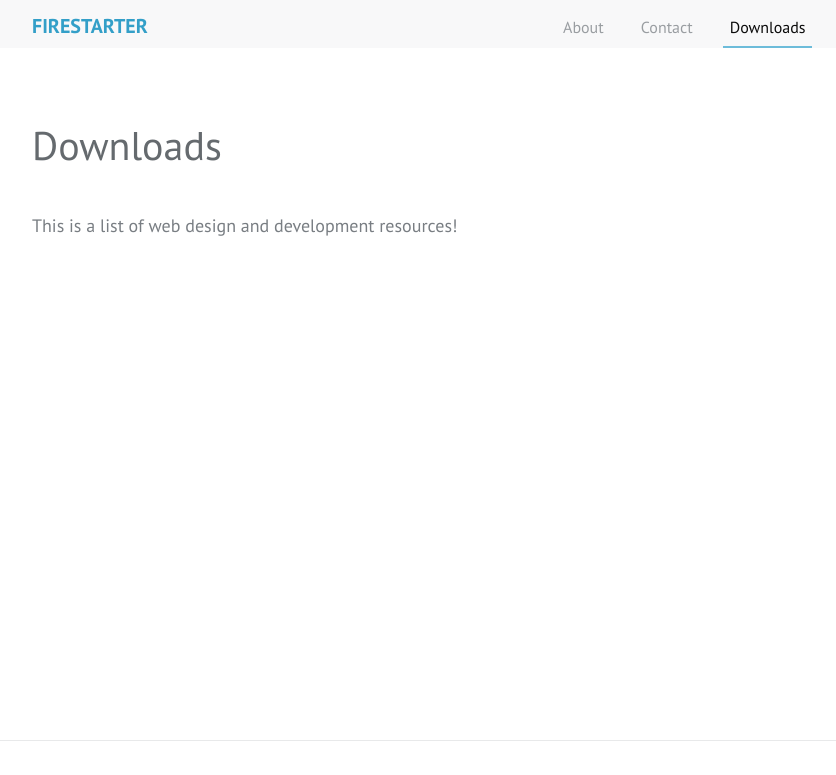
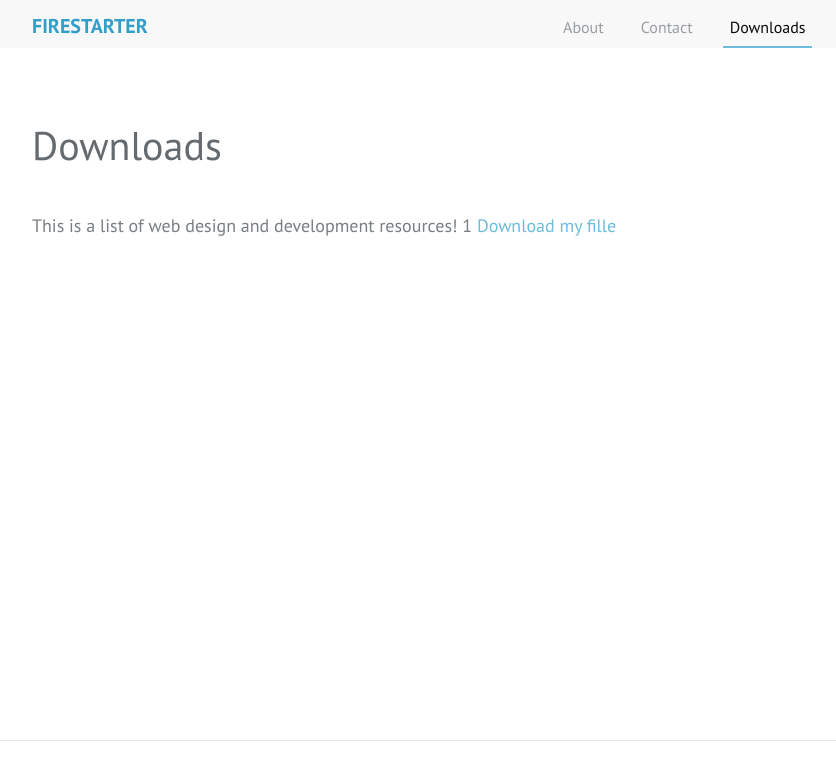
Before and after one commit to victor-talpeanu/victor-talpeanu.github.io, a Jekyll site: the page built from downloads.md, in a window 1280 px wide. Shown: the top 775 px of the page, without its empty margins (213-1049 px from the left). Built offline with Jekyll 4.4.1, drawn with Linux system fonts in a browser that asks for light colours; grey boxes are pictures that could not be loaded.

Commit message:
some down

```diff
--- a/downloads.md
+++ b/downloads.md
@@ -4,3 +4,4 @@ permalink: /downloads/
 ---
 
 This is a list of web design and development resources!
+1 <a href="https://drive.google.com/open?id=0B2Q0YbU-f1VmZzNtSGs1ZVBxbjA">Download my fille</a>
```
